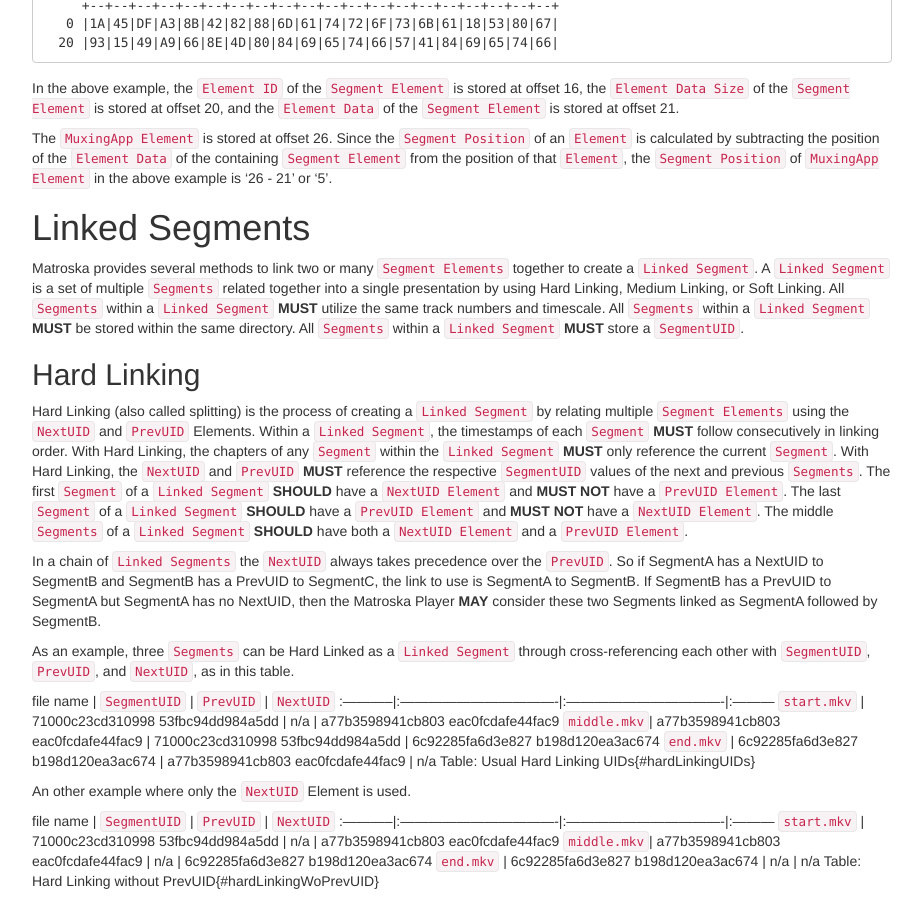
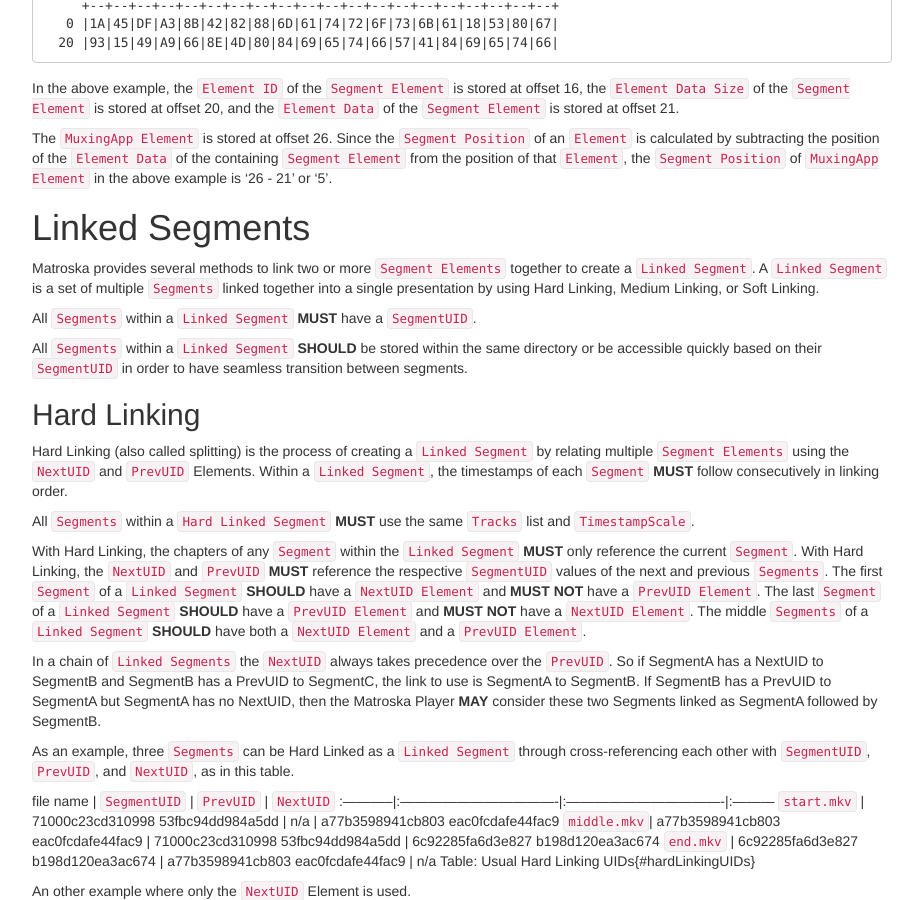
Before and after one commit to ietf-wg-cellar/matroska-specification, a Jekyll site: the page built from notes.md, in a window 1280 px wide and 900 px high, scrolled down 8399 px. Shown: the whole window, without its empty margins (273-1196 px from the left). Built offline with Jekyll 4.4.1, drawn with Linux system fonts in a browser that asks for light colours.

Commit message:
make mandatory rules for linked segments clearer
The restriction on tracks and timescale only apply to hard linking (segment splitting).

The placement of linked segments is not a hard requirement, it's up to the player
or system to make sure the segments are accessible for linking.

```diff
--- a/notes.md
+++ b/notes.md
@@ -576,12 +576,15 @@ of `MuxingApp Element` in the above example is '26 - 21' or '5'.
 
 # Linked Segments
 
-Matroska provides several methods to link two or many `Segment Elements` together to create
-a `Linked Segment`. A `Linked Segment` is a set of multiple `Segments` related together into
-a single presentation by using Hard Linking, Medium Linking, or Soft Linking. All `Segments`
-within a `Linked Segment` **MUST** utilize the same track numbers and timescale. All `Segments`
-within a `Linked Segment` **MUST** be stored within the same directory. All `Segments`
-within a `Linked Segment` **MUST** store a `SegmentUID`.
+Matroska provides several methods to link two or more `Segment Elements` together to create
+a `Linked Segment`. A `Linked Segment` is a set of multiple `Segments` linked together into
+a single presentation by using Hard Linking, Medium Linking, or Soft Linking.
+
+All `Segments` within a `Linked Segment` **MUST** have a `SegmentUID`.
+
+All `Segments` within a `Linked Segment` **SHOULD** be stored within the same directory
+or be accessible quickly based on their `SegmentUID`
+in order to have seamless transition between segments.
 
 ## Hard Linking
 
@@ -589,6 +592,9 @@ Hard Linking (also called splitting) is the process of creating a `Linked Segmen
 by relating multiple `Segment Elements` using the `NextUID` and `PrevUID` Elements.
 Within a `Linked Segment`, the timestamps of each `Segment` **MUST** follow consecutively
 in linking order.
+
+All `Segments` within a `Hard Linked Segment` **MUST** use the same `Tracks` list and `TimestampScale`.
+
 With Hard Linking, the chapters of any `Segment` within the `Linked Segment` **MUST**
 only reference the current `Segment`. With Hard Linking, the `NextUID` and `PrevUID` **MUST**
 reference the respective `SegmentUID` values of the next and previous `Segments`.
```
